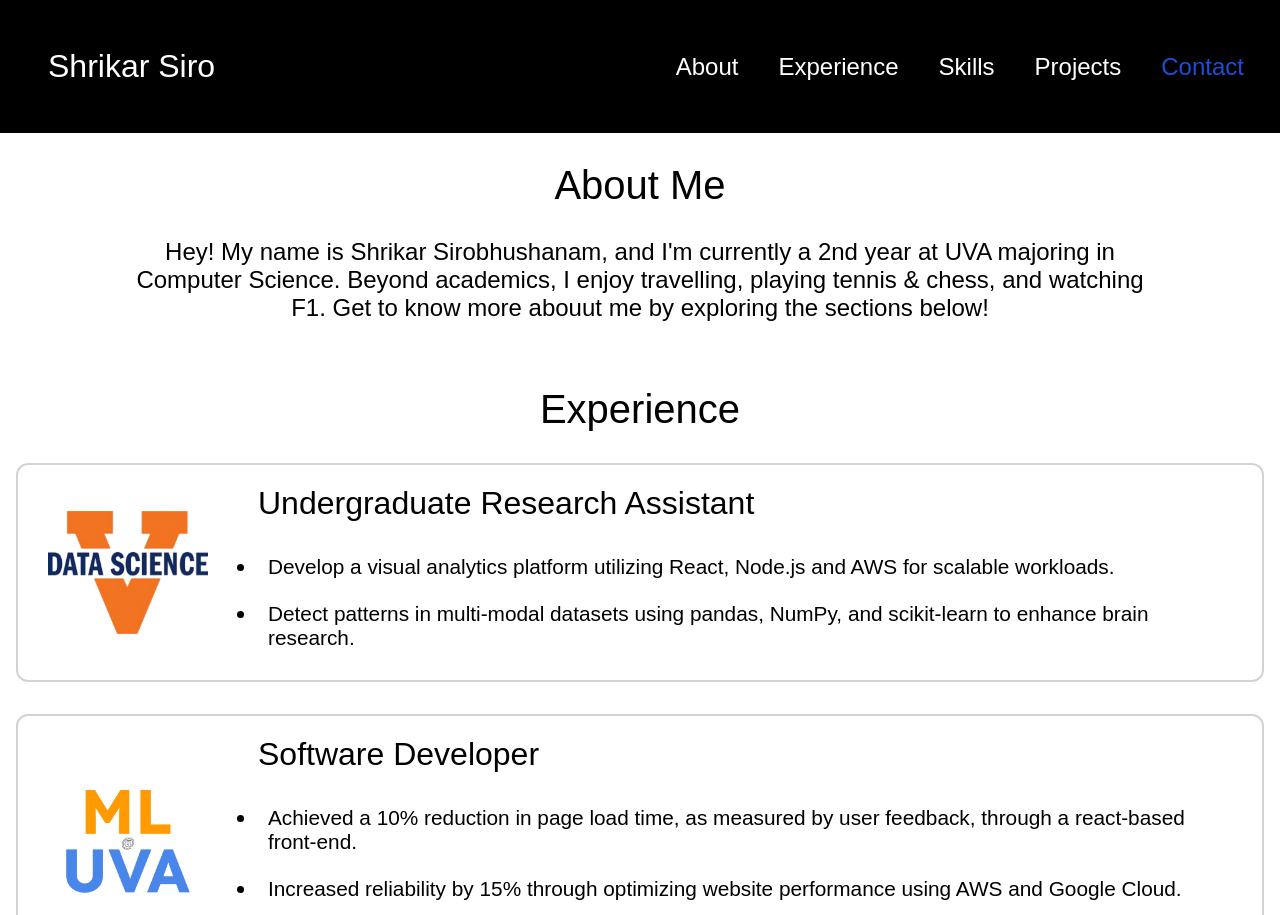
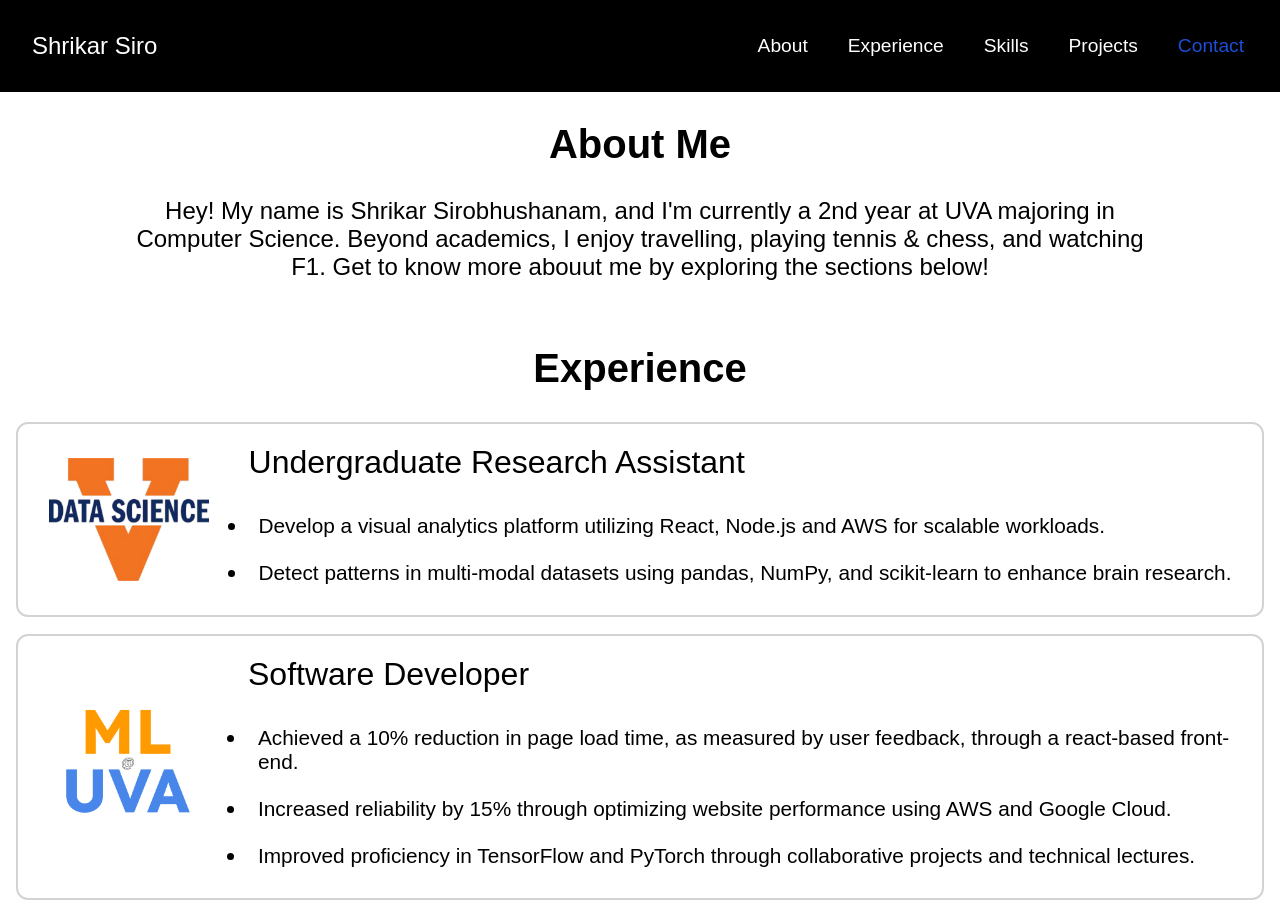
Before and after one commit to shrikar-siro/Portfolio, a React (Vite) app: page /Contact in a window 1280 px wide. Shown: the top 915 px of the page. Built offline with nearby package versions, Linux system fonts and the light colour scheme.

Commit message:
formatting css for UX

```diff
--- a/package.json
+++ b/package.json
@@ -10,7 +10,9 @@
     "preview": "vite preview"
   },
   "dependencies": {
+    "bootstrap": "^5.3.3",
     "react": "^18.3.1",
+    "react-bootstrap": "^2.10.7",
     "react-dom": "^18.3.1",
     "react-router-dom": "^7.1.1"
   },
--- a/src/Styling/About.css
+++ b/src/Styling/About.css
@@ -10,6 +10,7 @@
 
 .aboutContainer .title{
     font-size: 2.5rem;
+    font-weight: bold;
     justify-content: center;
     text-align: center;
     padding: 30px;
--- a/src/Styling/Experience.css
+++ b/src/Styling/Experience.css
@@ -10,6 +10,7 @@
 
 .experienceContainer .title{
     font-size: 2.5rem;
+    font-weight: bold;
     padding: 15px;
     justify-content: center;
     text-align: center;
@@ -18,7 +19,7 @@
 .cards{
     display: grid;
     grid-template-columns: 1fr;
-    gap: 20px;
+    gap: 5px;
     padding: 10px;
 }
 
@@ -26,18 +27,18 @@
     display: flex;
     align-items: center;
     justify-content: center;
-    gap: 20px;
+    gap: 10px;
     padding: 10px;
     outline: 2.5px solid #d3d3d3;
     border-radius: 10px;
-    transform: outline 0.6s linear;
+    transition: 0.5s ease-in-out;
     margin: 0.5em;
 }
 
 /* border animation */
 .cards .card:hover{
-    outline-width: 3.5px;
-    outline-color: black;
+    transform: translateY(-10px);
+    box-shadow: 0 10px 20px #1d4ed8;
 }
 
 .cards .card img{
--- a/src/Styling/Navbar.css
+++ b/src/Styling/Navbar.css
@@ -9,8 +9,8 @@ nav{
 }
 
 nav .title{
-    font-size: 2rem;
-    margin: 2rem;
+    font-size: 1.5rem;
+    margin: 1rem;
     padding: 1rem;
     text-decoration: none;
     color: #fff;
@@ -32,7 +32,7 @@ nav ul li a{
     color: #fff;
     padding: 0.25rem;
     margin: 0 1rem;
-    font-size: 1.5rem;
+    font-size: 1.2rem;
     border-radius: 0.5rem;
 }
 
@@ -63,8 +63,8 @@ nav .menu{
     right: 1.5rem;
     flex-direction: column;
     justify-content: space-between;
-    width: 3rem;
-    height: 2.5rem;
+    width: 2rem;
+    height: 2rem;
 }
 
 nav .menu span{
@@ -77,7 +77,7 @@ nav .menu span{
 @media(max-width: 910px){
     nav .menu{
         display: flex;
-        top: 45px;
+        top: 28px;
     }
     nav{
         flex-direction: column;
```
Also changed, not shown: 1 other file (tests, documents, lock files or other folders).
